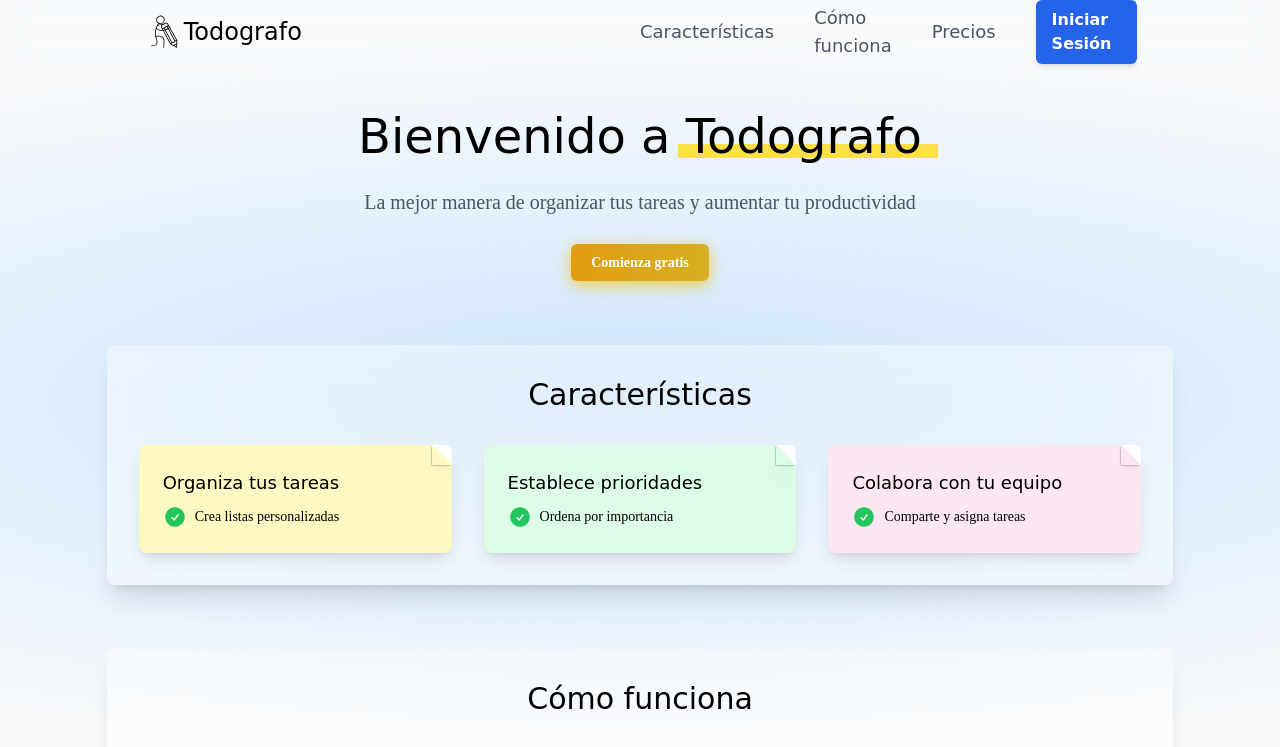
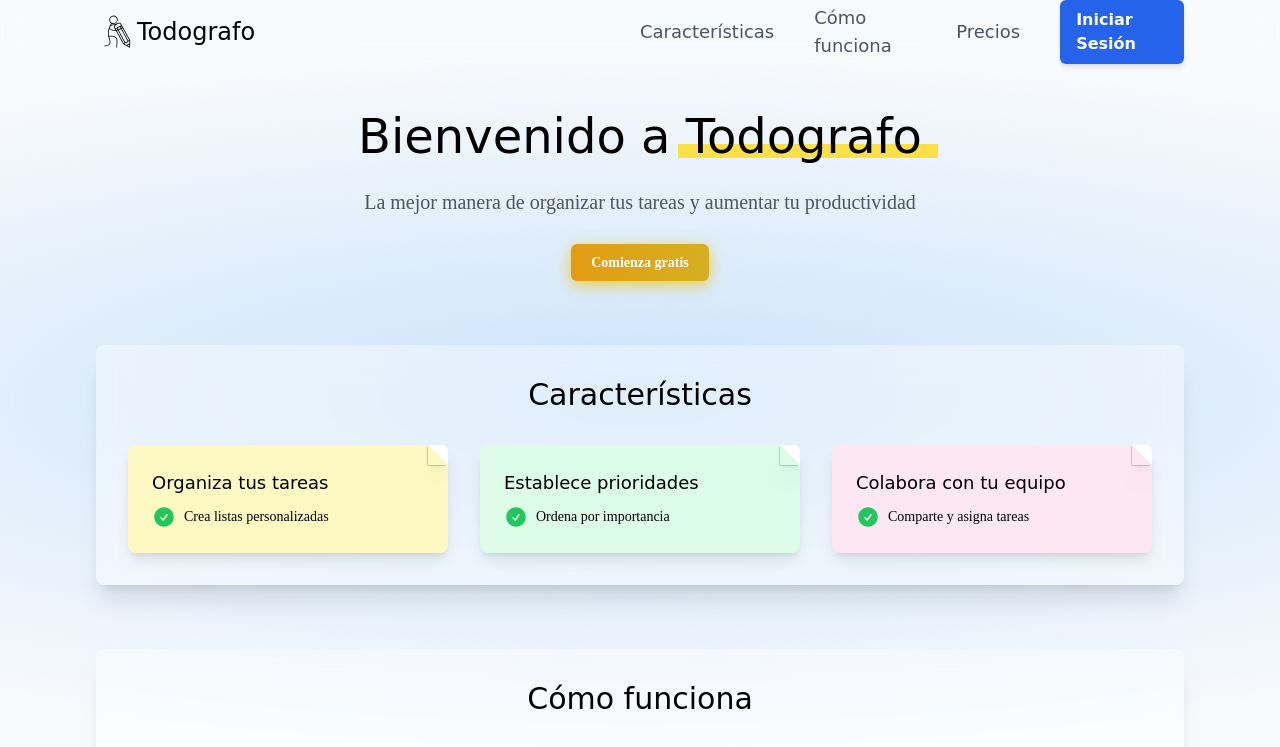
Before and after one commit to LautaRB/Todo-list-Front, a React (Vite) app: page / in a window 1280 px wide. Shown: the top 747 px of the page. Built offline with nearby package versions, Linux system fonts and the light colour scheme; a web font is replaced by a local one.

Commit message:
Agregando componente Header y ajustando anchos de página

```diff
--- /dev/null
+++ b/src/Components/Header/Header.tsx
@@ -0,0 +1,32 @@
+import { useState, useEffect } from 'react';
+import { Navbar } from '@components/Header/Navbar';
+
+export const Header = () => {
+	const [isScrolled, setIsScrolled] = useState(false);
+
+	useEffect(() => {
+		const handleScroll = () => {
+			if (window.scrollY > 50) {
+				setIsScrolled(true);
+			} else {
+				setIsScrolled(false);
+			}
+		};
+
+		window.addEventListener('scroll', handleScroll);
+
+		return () => {
+			window.removeEventListener('scroll', handleScroll);
+		};
+	}, []);
+
+	return (
+		<header
+			className={`w-full z-10 fixed top-0 transition-colors duration-300 bg-white backdrop-filter backdrop-blur-lg ${
+				isScrolled ? 'bg-opacity-70' : 'lg:bg-opacity-0'
+			}`}
+		>
+			<Navbar />
+		</header>
+	);
+};
--- a/src/Components/Navbar/Navbar.tsx
+++ b/src/Components/Header/Navbar.tsx
@@ -16,14 +16,14 @@ export const Navbar = () => {
 	];
 
 	return (
-		<nav className="relative grid grid-cols-2 w-[97%] lg:w-5/6 m-auto">
-			<a href="/" className="group flex items-center w-fit pl-1 lg:pl-9">
+		<nav className="grid grid-cols-2 w-mobile lg:w-desktop m-auto">
+			<a href="/" className="group flex items-center w-fit">
 				<StickmanIcon className="h-11 w-auto text-black" />
 				<span className="text-2xl font-heading -ml-1 group-hover:text-blue-600 transition-colors duration-300">
 					Todografo
 				</span>
 			</a>
-			<div className="hidden lg:flex space-x-10 pr-1 lg:pr-9 text-gray-600 items-center">
+			<div className="hidden lg:flex space-x-10 text-gray-600 items-center justify-end">
 				{navLinks.map((link) => (
 					<NavLink key={link.name} href={link.href}>
 						{link.name}
@@ -38,8 +38,8 @@ export const Navbar = () => {
 			<div className="flex lg:hidden items-center justify-end">
 				<Hamburger color="#2563eb" size={24} toggled={isOpen} toggle={setIsOpen} />
 				{isOpen && (
-					<div className="absolute top-full -left-[6px] w-screen flex flex-col space-y-4 bg-opacity-70 bg-white backdrop-filter backdrop-blur-lg p-4 shadow-sm">
-						<div onClick={handleClick} className="flex flex-col space-y-2 w-[97%] m-auto font-semibold">
+					<div className="absolute top-full w-screen left-0 right-0 flex flex-col space-y-4 bg-opacity-70 bg-white backdrop-filter backdrop-blur-lg py-3 shadow-sm">
+						<div onClick={handleClick} className="flex flex-col space-y-2 w-mobile m-auto font-semibold">
 							{navLinks.map((link) => (
 								<NavLink key={link.name} href={link.href}>
 									{link.name}
--- a/src/Layouts/Landing.tsx
+++ b/src/Layouts/Landing.tsx
@@ -1,40 +1,14 @@
-import { useState, useEffect } from 'react';
-import { Navbar } from '@components/Navbar/Navbar';
 import { Footer } from '@components/Footer/Footer';
+import { Header } from '@components/Header/Header';
 
 interface Props {
 	children: React.ReactNode;
 }
 
 export const Landing: React.FC<Props> = ({ children }) => {
-	const [isScrolled, setIsScrolled] = useState(false);
-
-	useEffect(() => {
-		const handleScroll = () => {
-			if (window.scrollY > 50) {
-				setIsScrolled(true);
-			} else {
-				setIsScrolled(false);
-			}
-		};
-
-		window.addEventListener('scroll', handleScroll);
-
-		return () => {
-			window.removeEventListener('scroll', handleScroll);
-		};
-	}, []);
-
 	return (
-		<div className="min-h-screen">
-			<header
-				className={`w-full z-10 fixed top-0 transition-colors duration-300 bg-white backdrop-filter backdrop-blur-lg ${
-					isScrolled ? 'bg-opacity-70' : 'lg:bg-opacity-0'
-				}`}
-			>
-				<Navbar />
-			</header>
-
+		<div className="min-h-screen min-w-screen">
+			<Header />
 			<main className="flex-grow container mx-auto z-0">
 				<div className="background-blue fixed inset-0 -z-10"></div>
 				{children}
--- a/src/Layouts/Sign.tsx
+++ b/src/Layouts/Sign.tsx
@@ -8,7 +8,7 @@ interface Props {
 export const Sign: React.FC<Props> = ({ children, signIn }) => {
 	return (
 		<div className="min-h-screen">
-			<header className="w-[97%] lg:w-5/6 m-auto z-10 fixed top-5 left-0 right-0 flex items-center justify-between">
+			<header className="w-mobile lg:w-desktop m-auto z-10 fixed top-5 left-0 right-0 flex items-center justify-between">
 				<a href="/" className="group flex items-center w-fit">
 					<StickmanIcon className="h-11 w-auto text-black" />
 					<span className="text-3xl font-heading -ml-1 group-hover:text-blue-600 transition-colors duration-300">
--- a/src/Pages/Error.tsx
+++ b/src/Pages/Error.tsx
@@ -2,7 +2,7 @@ import { StickyNote } from '@components/utils/StickyNote';
 
 export const Error = () => {
 	return (
-		<div className="grid place-items-center h-screen w-[97%] m-auto lg:w-5/6">
+		<div className="grid place-items-center h-screen w-mobile lg:w-desktop m-auto">
 			<section className="section-container flex flex-col items-center justify-center">
 				<StickyNote color="yellow">
 					<div className="flex flex-col items-center justify-center gap-7">
--- a/src/Pages/Landing.tsx
+++ b/src/Pages/Landing.tsx
@@ -5,7 +5,7 @@ import { Pricing as PricingSection } from '@components/Pricing/Pricing';
 
 export const Landing = () => {
 	return (
-		<div className="space-y-16 w-[97%] lg:w-5/6 mb-16 m-auto">
+		<div className="space-y-16 w-mobile lg:w-desktop mb-16 m-auto">
 			<HeroSection />
 			<FeaturesSection />
 			<HowWorksSection />
--- a/tailwind.config.js
+++ b/tailwind.config.js
@@ -37,6 +37,10 @@ export default {
 			fontFamily: {
 				'sour-gummy': ['Sour Gummy', 'sans-serif'],
 			},
+			width: {
+				mobile: '90%',
+				desktop: '85%',
+			},
 		},
 	},
 	plugins: [],
```
Also changed, not shown: src/Components/Header/NavLink.tsx (renamed from src/Components/Navbar/NavLink.tsx).
